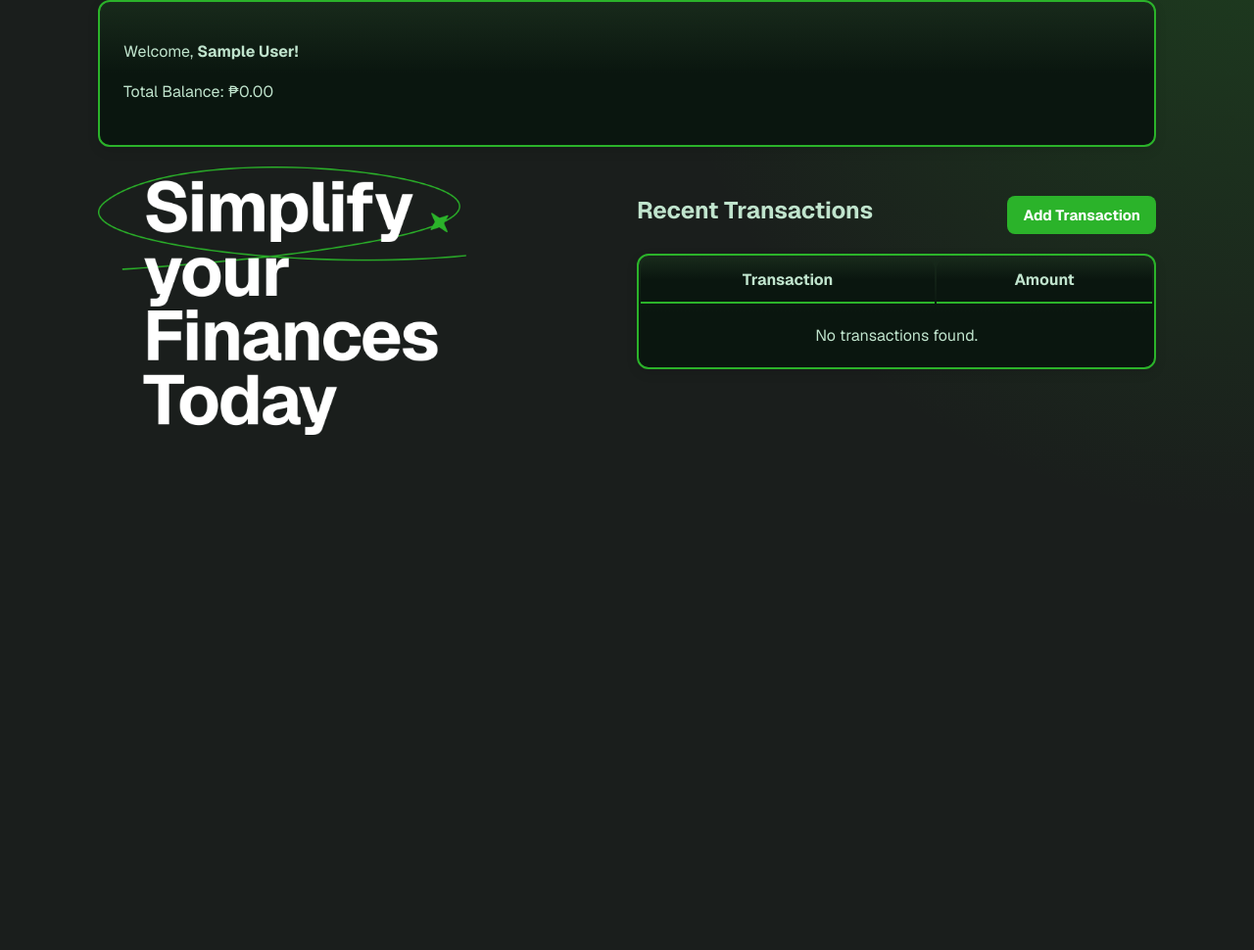
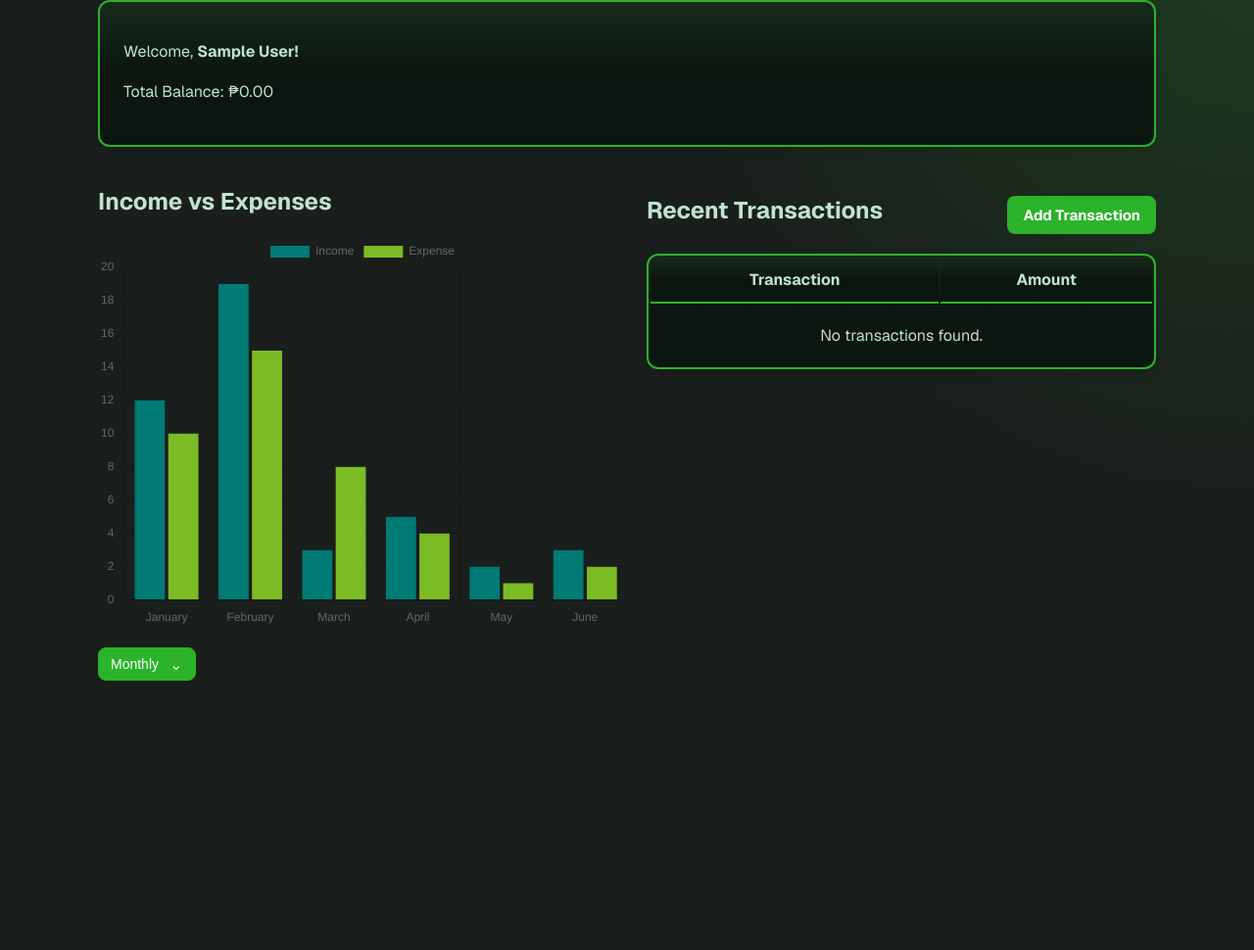
Before and after one commit to Mekuuuuu/cmsc126-long-exam-2, a Django app: page / in a window 1280 px wide. Shown: the part 81-1051 px from the top of the page at 98% size. Before the commit the page ends 525 px from the top, so only its background shows below. Run offline with Django 5.2, Linux system fonts and the light colour scheme; the visitor is signed in with stand-in values (Sample User, id 1); data that the repository does not hold is empty.

Commit message:
Add charts in homescreen

```diff
--- a/budget_tracker/accounts/templates/auth1_app/home.html
+++ b/budget_tracker/accounts/templates/auth1_app/home.html
@@ -9,6 +9,8 @@
     <title>Home</title>
     <link rel="stylesheet" href="{% static 'css/homestyle.css' %}">
     <link rel="stylesheet" href="https://fonts.googleapis.com/css2?family=Geist:wght@400;700&display=swap">
+    <script src="https://cdn.jsdelivr.net/npm/chart.js"></script>
+
 </head>
 
 <body>
@@ -32,9 +34,100 @@
         <p>Total Balance: ₱{{ total_balance|floatformat:2|intcomma }}</p>
     </div>
 
+    <!-- Charts -->
+    <!--Test Charts-->
+    <!-- Chart Section -->
+
+
+
     <div class="main-content">
         <div class="left-image">
-            <img src="{% static 'images/simplifyFinances.png' %}" alt="Login Image" class="side-image" width="400px">
+            <div class="transactions-header">
+                <h2>Income vs Expenses</h2>
+            </div>
+
+            <div class="chart-container">
+                <canvas id="myChart"></canvas>
+            </div>
+
+            <div class="filter-dropdown">
+                <select id="timeFilter">
+                    <option value="weekly">Weekly</option>
+                    <option value="monthly" selected>Monthly</option>
+                    <option value="yearly">Yearly</option>
+                </select>
+            </div>
+
+            <script>
+                const canvas = document.getElementById('myChart');
+                const container = canvas.parentElement;
+
+                const chartData = {
+                    monthly: {
+                        labels: ['January', 'February', 'March', 'April', 'May', 'June'],
+                        income: [12, 19, 3, 5, 2, 3],
+                        expense: [10, 15, 8, 4, 1, 2]
+                    },
+                    weekly: {
+                        labels: ['Week 1', 'Week 2', 'Week 3', 'Week 4'],
+                        income: [100, 150, 80, 120],
+                        expense: [90, 120, 70, 110]
+                    },
+                    yearly: {
+                        labels: ['2020', '2021', '2022', '2023', '2024'],
+                        income: [1000, 1500, 1100, 1300, 1400],
+                        expense: [900, 1300, 950, 1200, 1250]
+                    }
+                };
+
+                // Initial chart setup
+                let chart = new Chart(canvas, {
+                    type: 'bar',
+                    data: {
+                        labels: chartData.monthly.labels,
+                        datasets: [
+                            {
+                                label: 'Income',
+                                data: chartData.monthly.income,
+                                backgroundColor: '#007A75'
+                            },
+                            {
+                                label: 'Expense',
+                                data: chartData.monthly.expense,
+                                backgroundColor: '#7BBB24'
+                            }
+                        ]
+                    },
+                    options: {
+                        responsive: true,
+                        maintainAspectRatio: false,
+                        scales: {
+                            x: { stacked: false },
+                            y: { beginAtZero: true }
+                        }
+                    }
+                });
+
+                // Handle dropdown change
+                document.getElementById('timeFilter').addEventListener('change', function () {
+                    const selected = this.value;
+                    chart.data.labels = chartData[selected].labels;
+                    chart.data.datasets[0].data = chartData[selected].income;
+                    chart.data.datasets[1].data = chartData[selected].expense;
+                    chart.update();
+                });
+            </script>
+
+
+            <script id="labels" type="application/json">
+                {{ labels|json_script }}
+            </script>
+            <script id="income_totals" type="application/json">
+                {{ income_totals|json_script }}
+            </script>
+            <script id="expense_totals" type="application/json">
+                {{ expense_totals|json_script }}
+            </script>
         </div>
         <div class="right-table">
             <div class="transactions-header">
@@ -57,7 +150,7 @@
                         </td>
                         <td class="{% if transaction.type == 'income' %}income{% else %}expense{% endif %}">
                             {% if transaction.type == 'income' %}+ {% else %}- {% endif %}
-                            {{ transaction.amount|floatformat:2|intcomma  }}
+                            {{ transaction.amount|floatformat:2|intcomma }}
                         </td>
                     </tr>
                     {% empty %}
@@ -170,7 +263,7 @@
             }
         };
 
-        document.getElementById("addCategoryForm").addEventListener("submit", function(event) {
+        document.getElementById("addCategoryForm").addEventListener("submit", function (event) {
             event.preventDefault();  // Prevent the form from submitting normally
 
             const formData = new FormData(this);  // Collect the form data
@@ -263,4 +356,5 @@
         });
     </script>
 </body>
+
 </html>
--- a/budget_tracker/accounts/views.py
+++ b/budget_tracker/accounts/views.py
@@ -10,6 +10,9 @@ from transactions.models import Transaction, Category
 from django.db.models import Sum
 from django.http import JsonResponse
 from django.views.decorators.csrf import csrf_exempt
+from collections import defaultdict
+
+
 
 def register_view(request):
     if request.method == "POST":
@@ -64,22 +67,43 @@ def logout_view(request):
 @cache_control(no_cache=True, must_revalidate=True, no_store=True)
 @login_required
 def home_view(request):
+    # Get all transactions for the user
     full_transactions = Transaction.objects.filter(user=request.user).order_by('-date')
 
+    # Calculate income and expense totals
     income = full_transactions.filter(type='income').aggregate(total_income=Sum('amount'))['total_income'] or 0
     expense = full_transactions.filter(type='expense').aggregate(total_expenses=Sum('amount'))['total_expenses'] or 0
-
     total_balance = income - expense
 
+    # Prepare chart data
+    dates = set()
+    income_data = defaultdict(float)
+    expense_data = defaultdict(float)
+
+    for txn in full_transactions:
+        date_str = txn.datetime.strftime('%Y-%m-%d')
+        dates.add(date_str)
+        if txn.type == 'income':
+            income_data[date_str] += txn.amount
+        else:
+            expense_data[date_str] += txn.amount
+
+    sorted_dates = sorted(dates)
+
+    # Prepare other data
     recent_transactions = full_transactions[:5]
+    categories = Category.objects.all()
 
-    categories = Category.objects.all()
+    # Combine all data in one context
     context = {
         'transactions': recent_transactions,
         'total_balance': total_balance,
         'categories': categories,
+        'labels': sorted_dates,
+        'income_totals': [income_data[date] for date in sorted_dates],
+        'expense_totals': [expense_data[date] for date in sorted_dates],
+    }
 
-    }
     return render(request, 'auth1_app/home.html', context)
 
 # Protected View
--- a/budget_tracker/static/css/homestyle.css
+++ b/budget_tracker/static/css/homestyle.css
@@ -11,18 +11,70 @@ body {
     box-sizing: border-box;
     height: 100vh;
 }
+
 .main-content {
     display: flex;
     justify-content: space-between;
     align-items: flex-start;
     gap: 20px;
     margin-top: 20px;
+    height: 100%;
     /* padding: 0 40px; */
+}
+
+#myChart {
+    width: 100%;
+    height: 400px;
+}
+
+.filter-dropdown select {
+    padding: 8px 36px 8px 12px;
+    font-size: 14px;
+    border: 1px solid #2BB32A;
+    border-radius: 8px;
+    background-color: #2BB32A;
+    color: #FFFFFF;
+    appearance: none;
+    cursor: pointer;
+    transition: all 0.3s ease;
+    width: 100px;
+    position: relative;
+    z-index: 1;
+}
+
+.filter-dropdown select:hover {
+    border-color: #2a822a;
+    background-color: #142119;
+}
+
+.filter-dropdown select option {
+    background-color: #142119;
+    color: #2a822a;
+}
+
+.filter-dropdown {
+    position: relative;
+    display: inline-block;
+    margin-top: 20px;
+    margin-bottom: 10px;
+}
+
+.filter-dropdown::after {
+    content: '⌄';
+    position: absolute;
+    top: 50%;
+    right: 14px;
+    transform: translateY(-50%);
+    pointer-events: none;
+    color: #FFFFFF;
+    font-size: 15px;
+    line-height: 1;
+    z-index: 2;
 }
 
 /* Adjust widths as needed */
 .left-image {
-    width: 50%; /* or any size appropriate for your layout */
+    width: 50%;
 }
 
 .right-table {
@@ -42,7 +94,9 @@ body {
     .page-wrapper {
         flex-direction: column;
     }
-    .left-side, .right-side {
+
+    .left-side,
+    .right-side {
         width: 100%;
     }
 }
@@ -318,8 +372,10 @@ tbody tr:last-child td {
 .modal-overlay {
     display: none;
     position: fixed;
-    top: 0; left: 0;
-    width: 100%; height: 100%;
+    top: 0;
+    left: 0;
+    width: 100%;
+    height: 100%;
     background-color: rgba(0, 0, 0, 0.5);
     z-index: 999;
     overflow: auto;
@@ -334,7 +390,7 @@ tbody tr:last-child td {
     max-width: 400px;
     border-radius: 16px;
     position: relative;
-    box-shadow: 0 0 10px rgba(0,0,0,0.2);
+    box-shadow: 0 0 10px rgba(0, 0, 0, 0.2);
     color: #c1e4c0;
     border: 1px solid #2BB32A;
 }
@@ -360,6 +416,7 @@ tbody tr:last-child td {
     box-sizing: border-box;
     box-shadow: 0 0 0 1px #2BB32A;
 }
+
 /* Radio Group Wrapper */
 .radio-group {
     display: flex;
@@ -448,9 +505,11 @@ tbody tr:last-child td {
 }
 
 .form-actions button[type="button"]:hover {
-    background-color: #2A2F2D; /* dark subtle gray */
+    background-color: #2A2F2D;
+    /* dark subtle gray */
     color: white;
-    border-color: #7F8785; /* slightly lighter gray on hover */
+    border-color: #7F8785;
+    /* slightly lighter gray on hover */
 }
 
 
```
Lines whose indentation alone changed are shown as unchanged.
